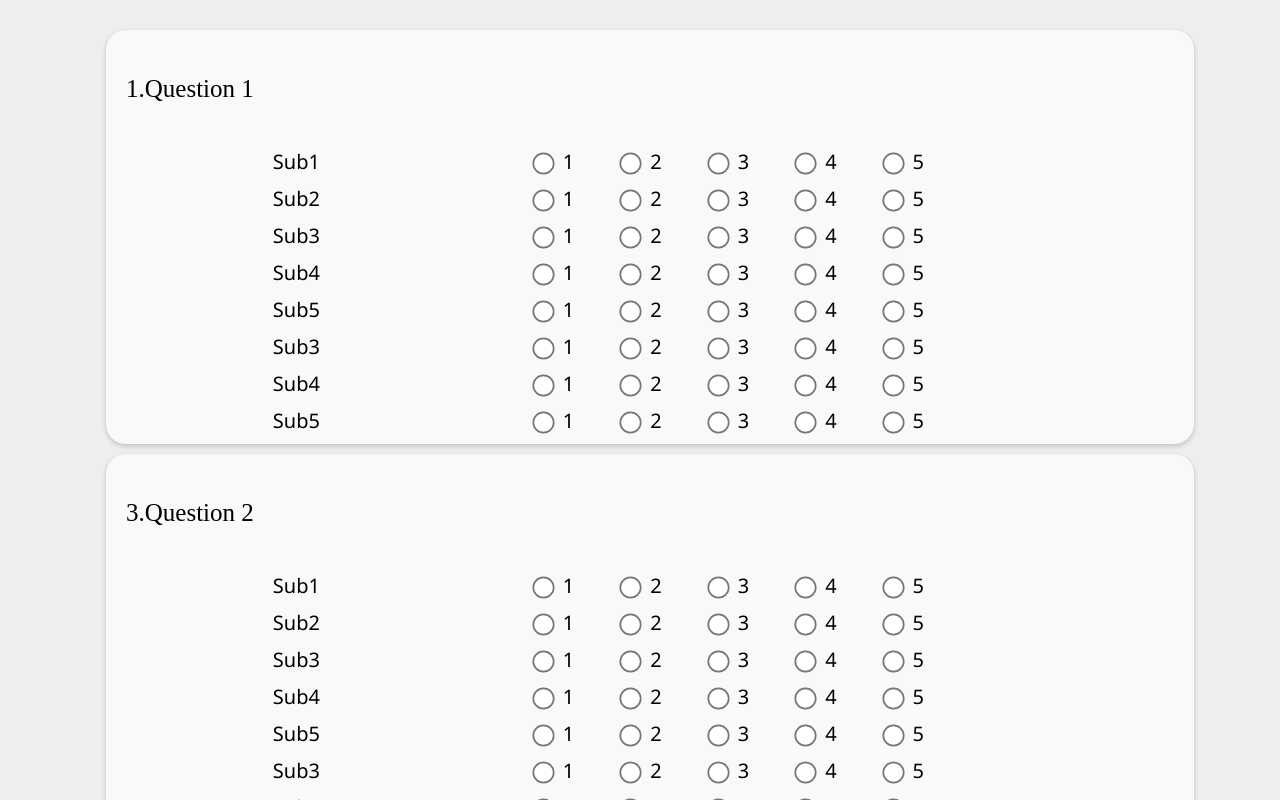
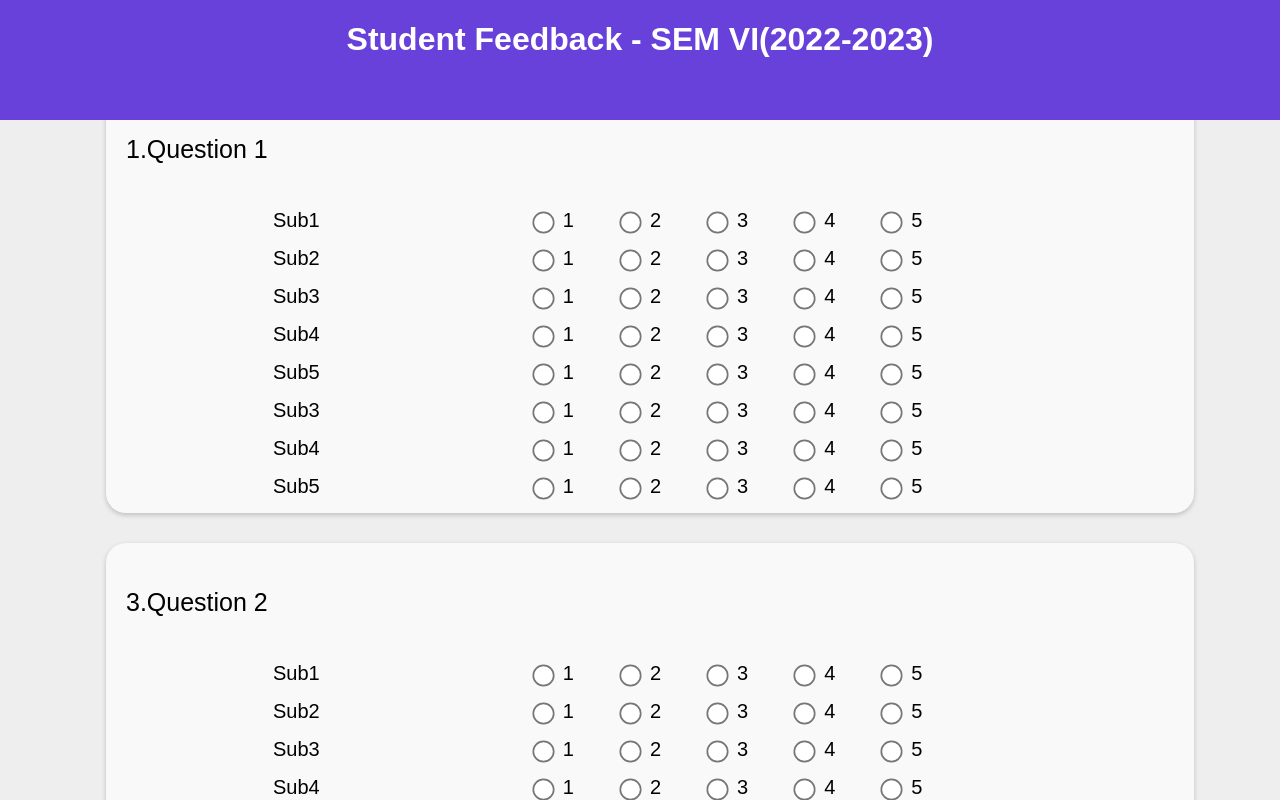
Before and after one commit to tawfeeq25/Student_Feedback, a React (Vite) app: page /feedback in a window 1280 px wide. Built offline with nearby package versions, Linux system fonts and the light colour scheme.

Commit message:
feedback page structure and design completed

```diff
--- a/src/pages/Feedback/feedback.jsx
+++ b/src/pages/Feedback/feedback.jsx
@@ -47,7 +47,10 @@ function Ques(){return (
 const Feed=()=>{
     return(<>
     <div id="feedcont" className="box">
-
+        <div id="feed-top">
+            <h1>Student Feedback - SEM VI(2022-2023)</h1>
+        </div>
+        <div id="feed-cont">
         <div id="feedques">
 
             <form>
@@ -57,7 +60,9 @@ const Feed=()=>{
             </div>
             </form>
 
+            </div>
         </div>
+
     </div>
     </>)
 }
--- a/src/styles/feed.css
+++ b/src/styles/feed.css
@@ -2,13 +2,26 @@
     background-color: #eeeeee;
     width:100%;
     height:100vh;
-    font-family: 'Segoe UI', Tahoma, Geneva, Verdana, sans-serif;
-    display: flex;overflow-y: scroll;
-
-    justify-content: center;align-items: center;
+   position: fixed;
+    display: grid;font-family:OpenSans, Arial, Helvetica, sans-serif;
+    grid-template-rows: 15% 85%;
 
 }
+#feed-top{
+    background-color: rgba(104,65,218,1);
+    display: flex;
+    color:white;
+    justify-content: center;
+}
+#feed-cont{
 
+    width: 100%;
+    height: 100%;
+    overflow-y: scroll;
+    display: flex;
+    justify-content: center;
+    align-items: center;
+}
 #feedques{
     background-color: transparent;
     height: 95vh;
@@ -23,7 +36,7 @@
     margin:10px;border-radius: 20px;
     display: grid;box-shadow: 0 2px 5px rgba(0, 0, 0, 0.2);
     grid-auto-rows: max-content;
-
+    margin-bottom:30px;
 }
 #quest{
 
@@ -34,14 +47,14 @@
 
 }
 #quest p{
-    font-family: 'Times New Roman', Times, serif;
+    font-family:OpenSans, Arial, Helvetica, sans-serif;
     font-size: 25px;padding:20px;
     color:#000000;
 }
 #ch{
     display: grid;
     grid-template-columns: 35% 65%;
-    margin-bottom:10px;
+    margin-bottom:15px;
     height: max-content;
 }
 #sub{
```
